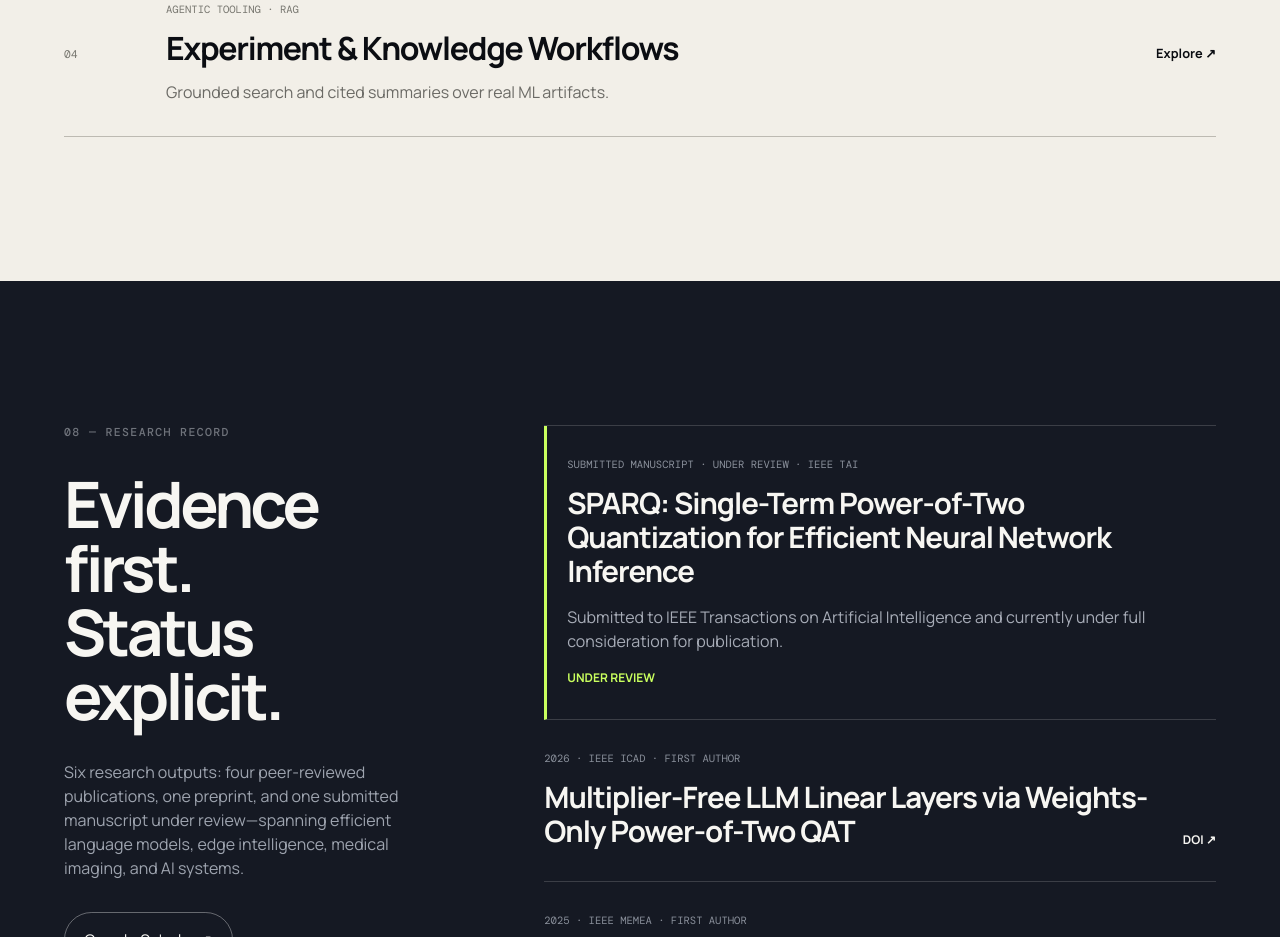
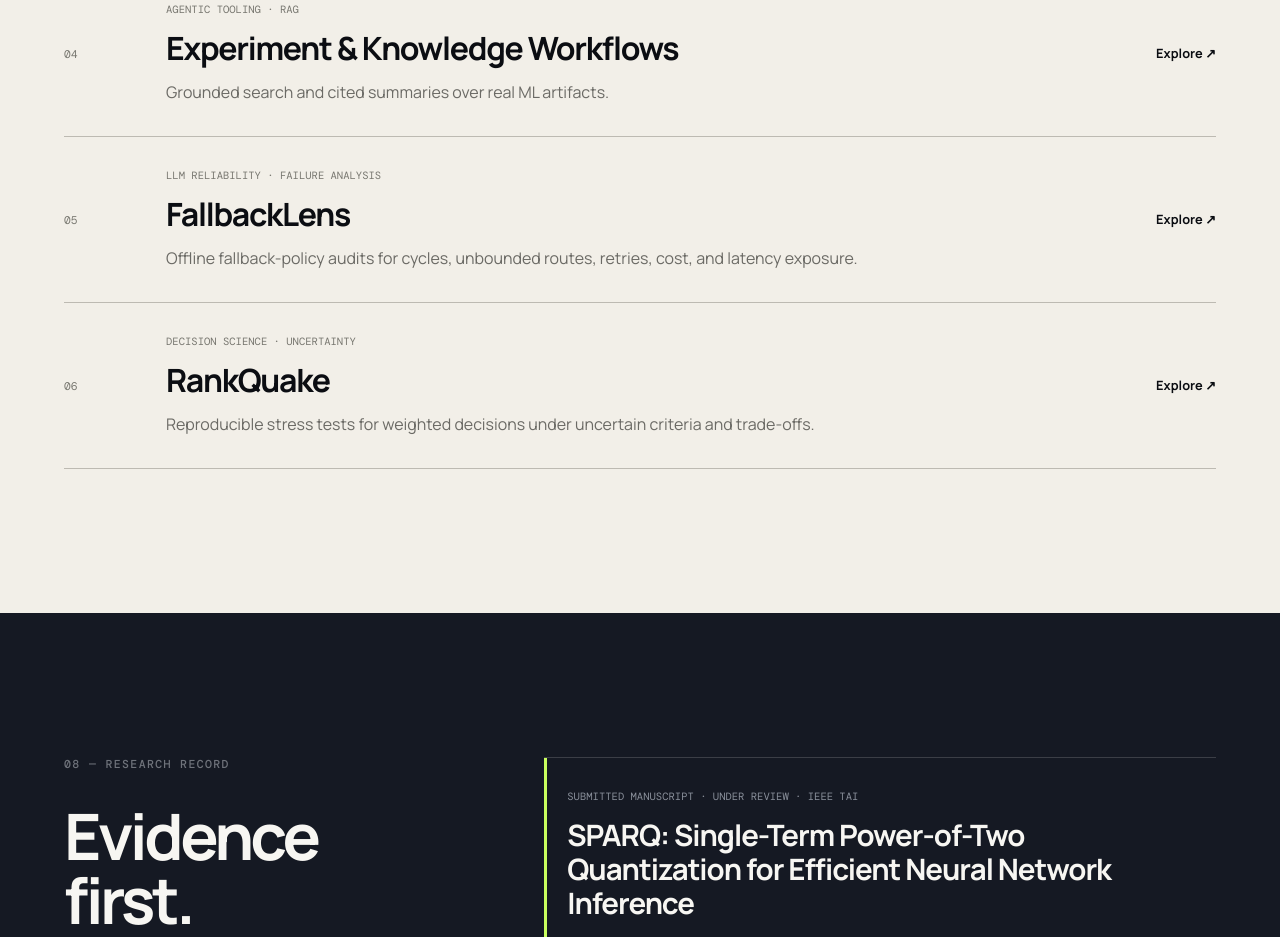
Before and after one commit to Ikteder/portfolio-showcase, a plain HTML site: page index.html in a window 1280 px wide. Shown: the part 8108-9045 px from the top of the page. Drawn offline with nearby package versions, Linux system fonts and the light colour scheme; a web font is replaced by a local one.

Commit message:
Feature recent verified projects

```diff
--- a/index.html
+++ b/index.html
@@ -209,6 +209,12 @@
         <a href="https://github.com/Ikteder/llm-agent-workflows" class="project">
           <span class="project-no">04</span><div><p>Agentic tooling · RAG</p><h3>Experiment & Knowledge Workflows</h3><span>Grounded search and cited summaries over real ML artifacts.</span></div><b>Explore ↗</b>
         </a>
+        <a href="https://github.com/Ikteder/fallbacklens" class="project">
+          <span class="project-no">05</span><div><p>LLM reliability · Failure analysis</p><h3>FallbackLens</h3><span>Offline fallback-policy audits for cycles, unbounded routes, retries, cost, and latency exposure.</span></div><b>Explore ↗</b>
+        </a>
+        <a href="https://github.com/Ikteder/rankquake" class="project">
+          <span class="project-no">06</span><div><p>Decision science · Uncertainty</p><h3>RankQuake</h3><span>Reproducible stress tests for weighted decisions under uncertain criteria and trade-offs.</span></div><b>Explore ↗</b>
+        </a>
       </div>
     </section>
 
```
Also changed, not shown: 2 other files.
